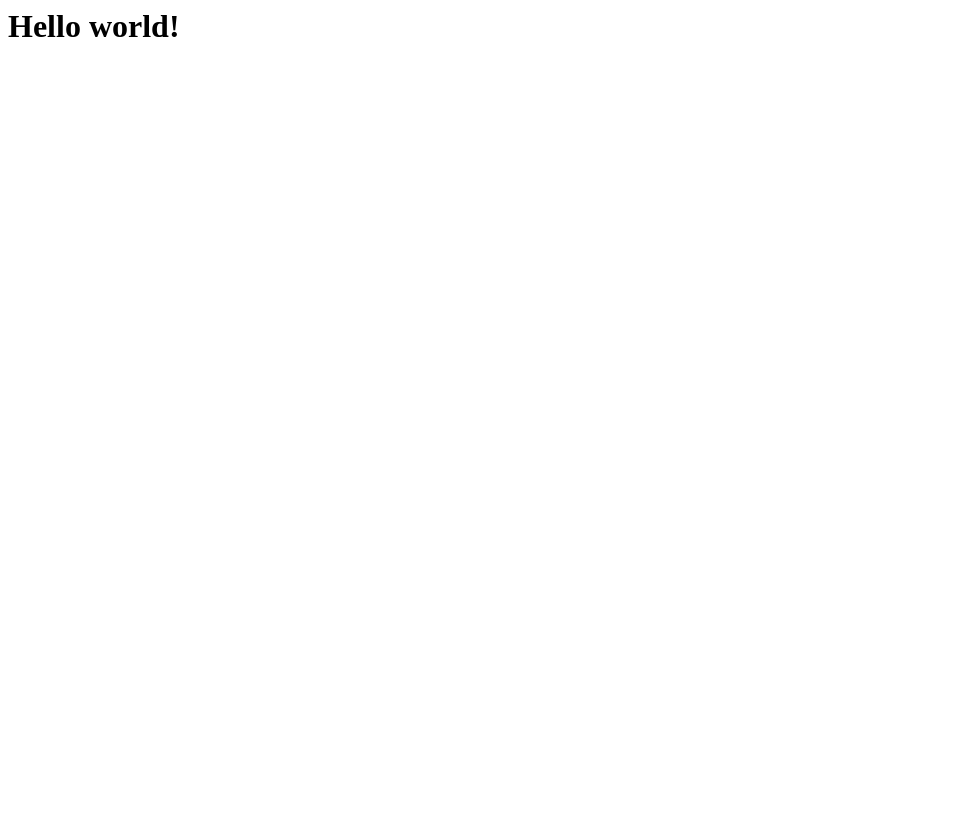
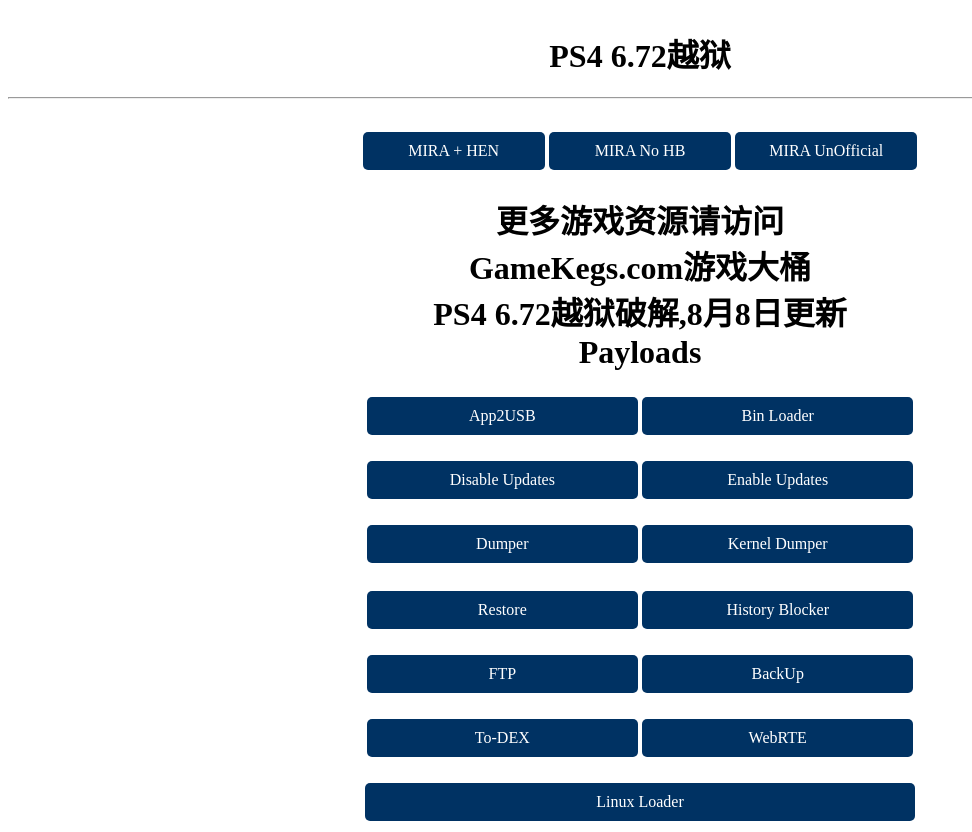
Before and after one commit to xianchun-dxc/glgydxc, a plain HTML site: page index.html in a window 1280 px wide. Shown: the whole page, without its empty margins (0-972 px from the left). Before the commit the page ends 800 px from the top, so only its background shows below. Drawn offline with Linux system fonts and the light colour scheme.

Commit message:
Add files via upload

```diff
--- a/index.html
+++ b/index.html
@@ -1,5 +1,75 @@
-<html>
+<html manifest="offlineCache.manifest">
+<head>
+<title>PS4 6.72越狱</title>
+<meta charset="utf-8"/>
+<style>
+.button {
+  background-color: #003263;
+  border-radius: 5px;
+  color: white;
+  padding: .5em;
+  text-decoration: none;
+  height:100%;
+  display:inline-table;
+}
+
+.button:focus,
+.button:hover {
+  background-color: #007bff;
+  color: White;
+}
+</style></head>
 <body>
-<h1>Hello world!</h1>
+<script>
+  window.applicationCache.ondownloading=function(){document.getElementById("progress").innerHTML="页面缓存开始!!"};
+  window.applicationCache.onprogress=function(a){document.getElementById("progress").innerHTML="缓存状态: "+(Math.round(100*(a.loaded/a.total)))+"% 已完成"};
+  window.applicationCache.oncached=function(){document.getElementById("progress").innerHTML="页面缓存完成!!";setTimeout(function(){document.getElementById("progress").innerHTML="关闭网络并重新打开浏览器运行破解!!"; }, 1500);};
+  window.applicationCache.onnoupdate=function(){setTimeout(function(){load_JB(); }, 1500);};
+  window.applicationCache.onerror=function(){setTimeout(function(){load_JB(); }, 1500);};
+</script>
+<script src="common/functions.js"></script>
+<script>function print(){}</script>
+<script src="common/exploit.js"></script>
+<h1 id="progress" style="margin-top:30px;text-align:center;">PS4 6.72越狱</h1><hr>
+<div>
+<table align="center" style="width:600px;margin-top:30px;">
+<tr>
+<td align="center" colspan="2"><a href="ps4_gamekegs_default.html#" class="button" onclick="load_payload('mirahen'); return false" style="width:28%">MIRA + HEN</a>
+<a href="ps4_gamekegs_default.html#" class="button" onclick="load_payload('miranohb'); return false" style="width:28%">MIRA No HB</a>
+<a href="ps4_gamekegs_default.html#" class="button" onclick="load_payload('miraunofficial'); return false" style="width:28%">MIRA UnOfficial</a></td>
+</tr>
+<tr><td><br/></td></tr>
+<tr>
+<td colspan="2" align="center"><h1>更多游戏资源请访问<br>GameKegs.com游戏大桶<br>PS4 6.72越狱破解,8月8日更新<br>Payloads</h1></td>
+</tr>
+<tr>
+<td align="center" colspan="2"><a href="ps4_gamekegs_default.html#" class="button" onclick="load_payload('app2usb'); return false" style="width:43%">App2USB</a>
+<a href="ps4_gamekegs_default.html#" class="button" onclick="load_netcat(); return false" style="width:43%">Bin Loader</a></td>
+</tr><tr><td><br/></td></tr>
+<tr>
+<td align="center" colspan="2"><a href="ps4_gamekegs_default.html#" class="button" onclick="load_payload('disableupdates'); return false" style="width:43%">Disable Updates</a>
+<a href="ps4_gamekegs_default.html#" class="button" onclick="load_payload('enableupdates'); return false" style="width:43%">Enable Updates</a></td>
+</tr><tr><td><br/></td></tr>
+<tr>
+<td align="center" colspan="2"><a href="ps4_gamekegs_default.html#" class="button" onclick="load_payload('dumper'); return false" style="width:43%">Dumper</a>
+<a href="ps4_gamekegs_default.html#" class="button" onclick="load_payload('kerneldumper'); return false" style="width:43%">Kernel Dumper</a></td>
+</tr><tr><td><br/></td></tr>
+<tr>
+<tr>
+<td align="center" colspan="2"><a href="ps4_gamekegs_default.html#" class="button" onclick="load_payload('restore'); return false" style="width:43%">Restore</a>
+<a href="ps4_gamekegs_default.html#" class="button" onclick="load_payload('historyblocker'); return false" style="width:43%">History Blocker</a></td>
+</tr><tr><td><br/></td></tr>
+<tr>
+<td align="center" colspan="2"><a href="ps4_gamekegs_default.html#" class="button" onclick="load_payload('ftp'); return false" style="width:43%">FTP</a>
+<a href="ps4_gamekegs_default.html#" class="button" onclick="load_payload('backup'); return false" style="width:43%">BackUp</a></td>
+</tr><tr><td><br/></td></tr>
+<tr>
+<td align="center" colspan="2"><a href="ps4_gamekegs_default.html#" class="button" onclick="load_payload('todex'); return false" style="width:43%">To-DEX</a>
+<a href="ps4_gamekegs_default.html#" class="button" onclick="load_payload('webrte'); return false" style="width:43%">WebRTE</a></td>
+</tr><tr><td><br/></td></tr>
+<tr>
+<td align="center" colspan="2"><a href="ps4_gamekegs_default.html#" class="button" onclick="load_payload('linuxloader'); return false" style="width:90%">Linux Loader</a></td>
+</tr>
+</table></div>
 </body>
 </html>
```
